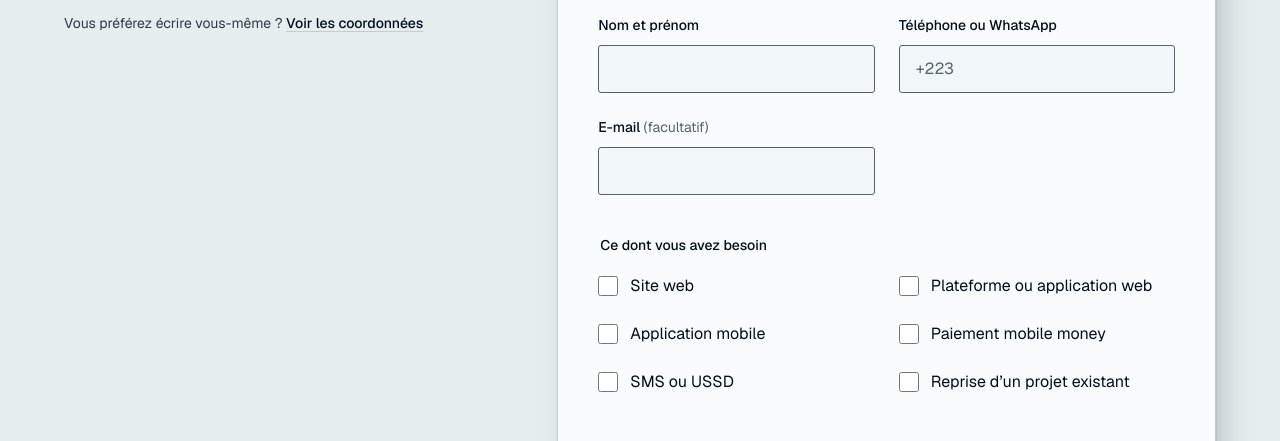
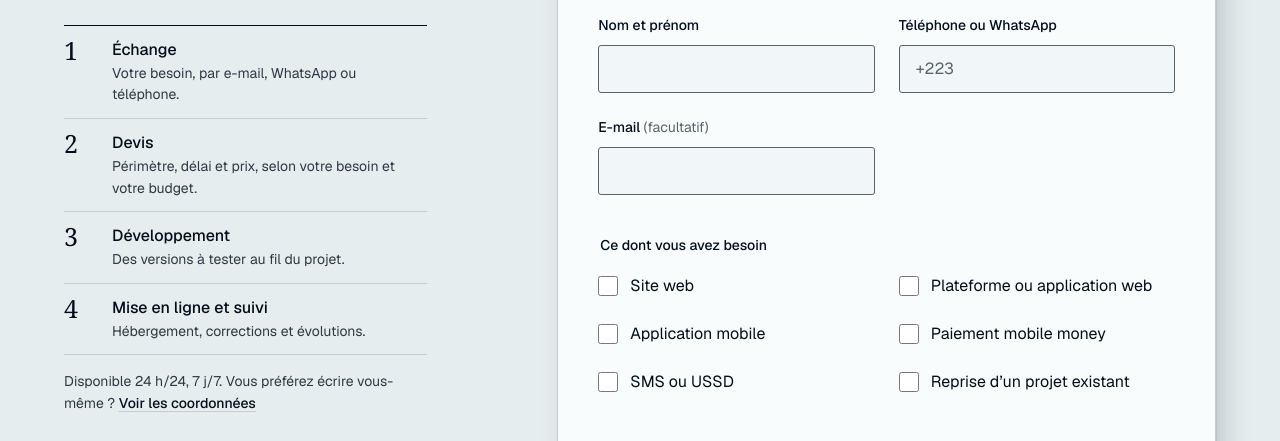
Before and after one commit to DOSSOBABY/dossobaby.github.io, a plain HTML site: page index.html in a window 1280 px wide. Shown: the part 2615-3056 px from the top of the page. Drawn offline with nearby package versions, Linux system fonts and the light colour scheme; a web font is replaced by a local one.

Commit message:
Portfolio : étapes de travail et disponibilité 24 h/24, 7 j/7
Co-Authored-By: Claude Opus 5.5 <noreply@anthropic.com>
Claude-Session: https://claude.ai/code/session_01Quw3ZXapECcCM3DstaFbD9

```diff
--- a/index.html
+++ b/index.html
@@ -179,7 +179,13 @@
         <div class="head ask__head">
           <h2 id="ask-title">Demander un devis</h2>
           <p class="lead">Décrivez votre besoin. La demande part déjà rédigée, par e-mail ou par WhatsApp.</p>
-          <p class="ask__direct">Vous préférez écrire vous-même&nbsp;? <a class="link" href="#contact">Voir les coordonnées</a></p>
+          <ol class="steps" role="list" aria-label="Comment ça se passe">
+            <li><b>Échange</b><span>Votre besoin, par e-mail, WhatsApp ou téléphone.</span></li>
+            <li><b>Devis</b><span>Périmètre, délai et prix, selon votre besoin et votre budget.</span></li>
+            <li><b>Développement</b><span>Des versions à tester au fil du projet.</span></li>
+            <li><b>Mise en ligne et suivi</b><span>Hébergement, corrections et évolutions.</span></li>
+          </ol>
+          <p class="ask__direct">Disponible 24&nbsp;h/24, 7&nbsp;j/7. Vous préférez écrire vous-même&nbsp;? <a class="link" href="#contact">Voir les coordonnées</a></p>
         </div>
 
         <form class="ask__form" id="ask-form" action="mailto:abdrahamanealy2.0@gmail.com" method="post" enctype="text/plain" novalidate>
@@ -377,6 +383,7 @@
         <dl class="lines">
           <div><dt>E-mail</dt><dd><a href="mailto:abdrahamanealy2.0@gmail.com">abdrahamanealy2.0@gmail.com</a></dd></div>
           <div><dt>Téléphone et WhatsApp</dt><dd><a href="tel:+22370997781">+223 70 99 77 81</a> <a class="lines__wa" href="https://wa.me/22370997781" target="_blank" rel="noopener">Écrire sur WhatsApp</a></dd></div>
+          <div><dt>Disponibilité</dt><dd><span class="lines__val">24&nbsp;h/24, 7&nbsp;j/7</span></dd></div>
           <div><dt>GitHub</dt><dd><a href="https://github.com/DOSSOBABY" target="_blank" rel="noopener">DOSSOBABY</a></dd></div>
         </dl>
         <ul class="foot__links" role="list">
--- a/style.css
+++ b/style.css
@@ -121,6 +121,11 @@ html { scroll-padding-top: calc(var(--mast-h) + var(--space-lg)); }
 .ask { padding-block: var(--section-gap-s) var(--section-gap); background: var(--color-paper-2); }
 .ask__grid { display: grid; grid-template-columns: repeat(12, minmax(0, 1fr)); column-gap: var(--gap-columns); align-items: start; }
 .ask__head { grid-column: 1 / 5; margin-bottom: 0; position: sticky; top: calc(var(--mast-h) + var(--space-xl)); }
+.steps { margin: var(--space-sm) 0 0; padding: 0; list-style: none; counter-reset: step; border-top: var(--rule-hair) solid var(--color-ink); }
+.steps li { counter-increment: step; display: grid; grid-template-columns: 2.25rem minmax(0, 1fr); column-gap: var(--space-sm); padding-block: var(--space-sm); border-bottom: var(--rule-hair) solid var(--color-rule); }
+.steps li::before { content: counter(step); grid-row: span 2; font-family: var(--font-display); font-size: var(--text-xl); line-height: 1; color: var(--color-ink); font-variant-numeric: tabular-nums; }
+.steps b { font-weight: 500; color: var(--color-ink); }
+.steps span { color: var(--color-ink-2); font-size: var(--text-sm); }
 .ask__direct { color: var(--color-ink-2); font-size: var(--text-sm); }
 .ask__form { grid-column: 6 / -1; display: grid; gap: var(--space-xl); padding: var(--space-xl); background: var(--color-paper-hi); border: var(--rule-hair) solid var(--color-rule); border-radius: var(--radius-card); box-shadow: var(--shadow-sheet); }
 .ask fieldset { margin: 0; padding: 0; border: 0; min-width: 0; }
@@ -212,6 +217,7 @@ html:not(.js) .seg { display: none; }
 .lines dd { margin: 0; min-width: 0; display: flex; flex-wrap: wrap; align-items: baseline; gap: var(--space-xs) var(--space-lg); }
 .lines a { font-size: var(--text-lead); font-weight: 500; color: var(--color-ink); text-decoration: underline; text-decoration-color: var(--color-rule); text-underline-offset: 0.2em; overflow-wrap: anywhere; transition: text-decoration-color var(--dur-short) var(--ease-out); }
 .lines a.lines__wa { font-size: var(--text-md); }
+.lines__val { font-size: var(--text-lead); font-weight: 500; color: var(--color-ink); }
 .lines a:hover { text-decoration-color: var(--color-accent); }
 .lines a:focus-visible { outline: 2px solid var(--color-focus); outline-offset: 3px; }
 .foot__links { grid-column: 9 / -1; display: grid; gap: var(--space-xs); margin: 0; padding: 0; list-style: none; }
```
